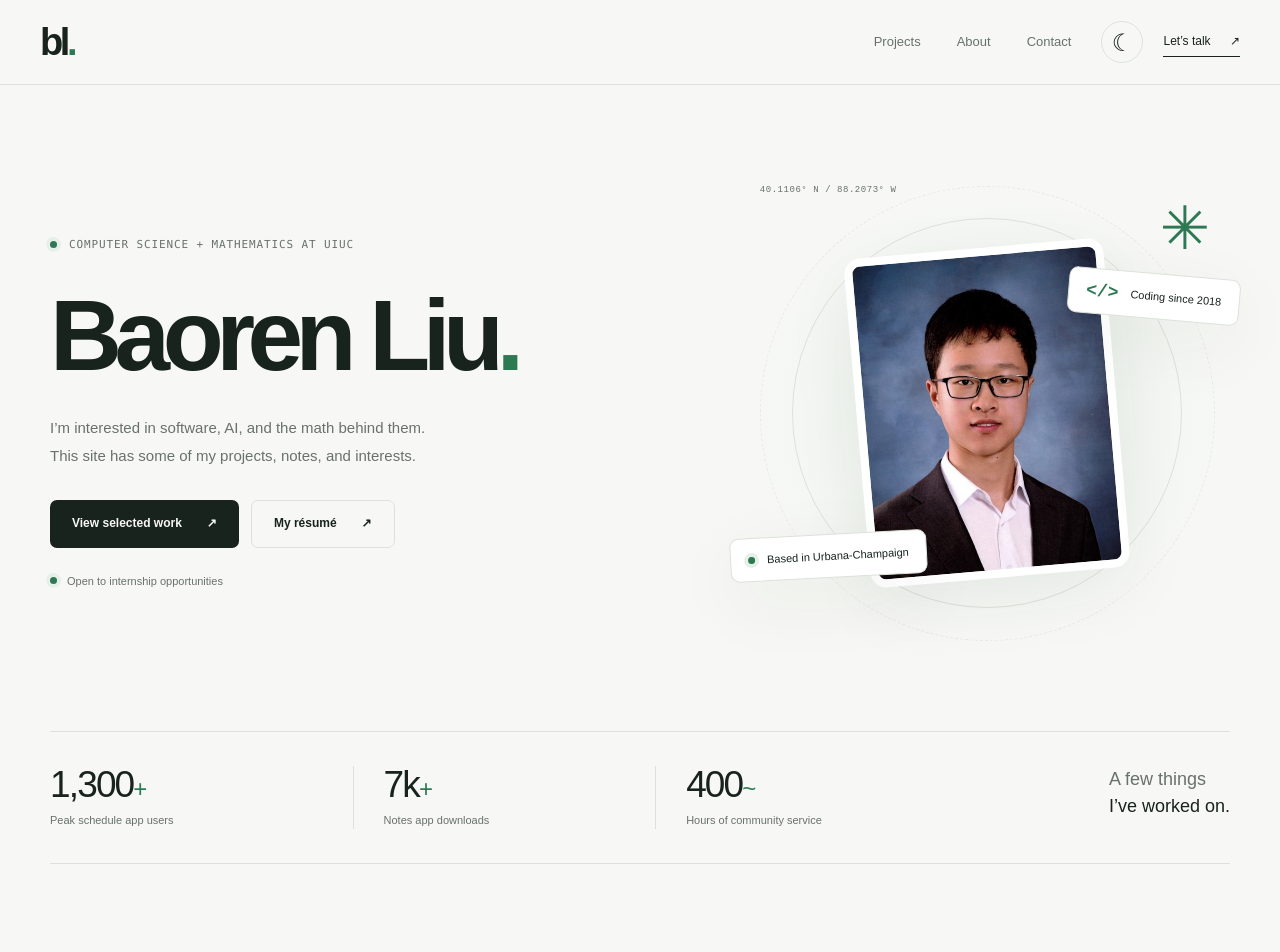
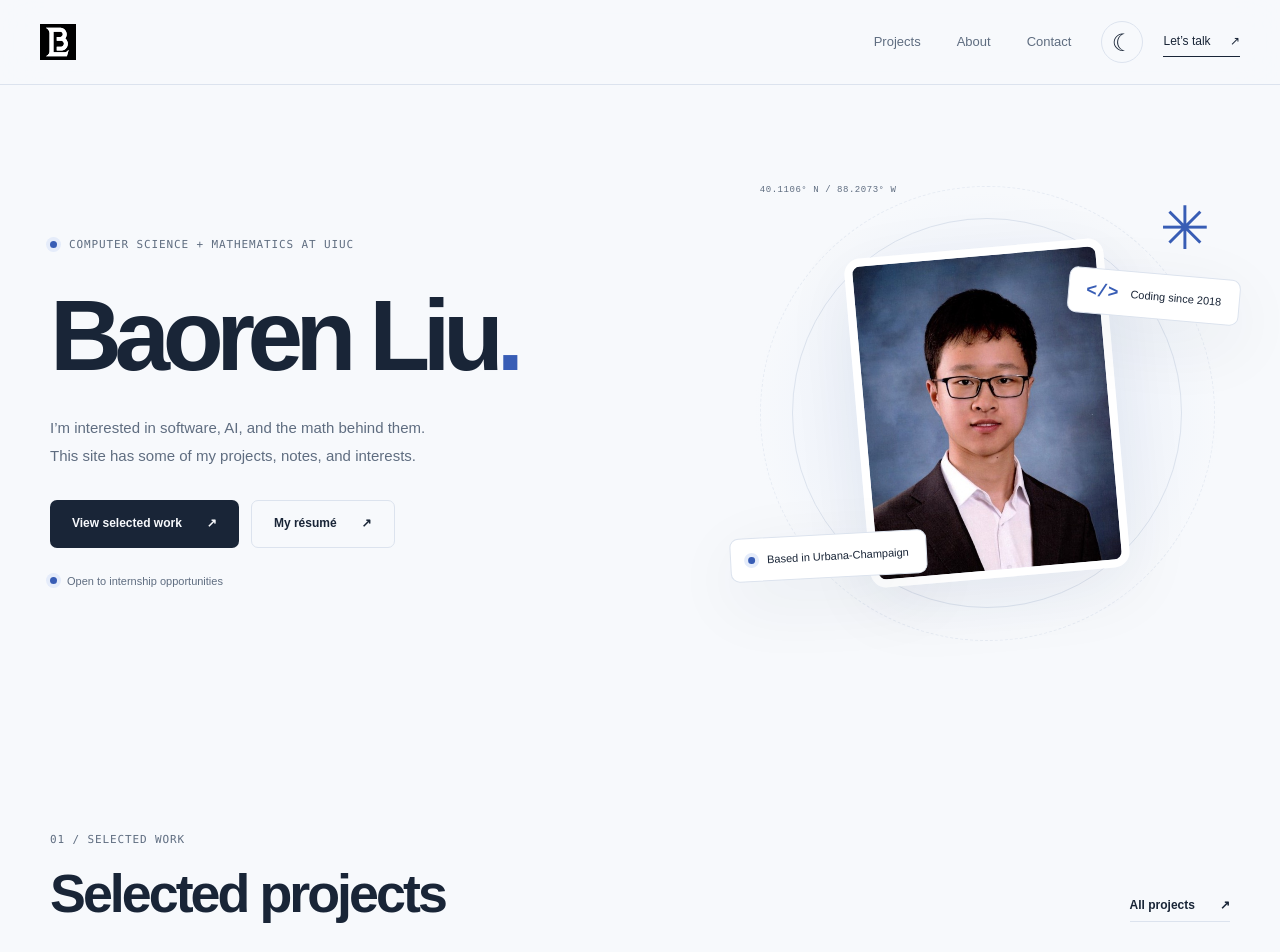
Before and after one commit to RoboticReaper/NextJS-Portfolio, a Next.js app: page / in a window 1280 px wide. Shown: the top 952 px of the page. Built offline with nearby package versions, Linux system fonts and the light colour scheme.

Commit message:
Restore original logo, use a blue palette, and remove homepage statistics

```diff
--- a/app/layout.tsx
+++ b/app/layout.tsx
@@ -21,8 +21,8 @@ export const metadata: Metadata = {
 };
 export const viewport: Viewport = {
   themeColor: [
-    { media: "(prefers-color-scheme: light)", color: "#f7f8f5" },
-    { media: "(prefers-color-scheme: dark)", color: "#111714" },
+    { media: "(prefers-color-scheme: light)", color: "#f7f9fc" },
+    { media: "(prefers-color-scheme: dark)", color: "#101722" },
   ],
 };
 const initialize = `(function(){var h=document.documentElement;var dark=window.matchMedia('(prefers-color-scheme: dark)').matches;try{var t=localStorage.getItem('portfolio-theme');h.dataset.theme=t==='dark'||t==='light'?t:(dark?'dark':'light')}catch(e){h.dataset.theme=dark?'dark':'light'}if(!window.matchMedia('(prefers-reduced-motion: reduce)').matches){h.dataset.introPending='true';window.setTimeout(function(){delete h.dataset.introPending;var c=document.getElementById('site-content');if(c)c.inert=false},3000)}})();`;
--- a/app/page.tsx
+++ b/app/page.tsx
@@ -62,33 +62,6 @@ export default function Home() {
           </span>
         </div>
       </section>
-      <div className="container">
-        <div className="metrics-strip">
-          <div>
-            <strong>
-              1,300<span>+</span>
-            </strong>
-            <span>Peak schedule app users</span>
-          </div>
-          <div>
-            <strong>
-              7k<span>+</span>
-            </strong>
-            <span>Notes app downloads</span>
-          </div>
-          <div>
-            <strong>
-              400<span>~</span>
-            </strong>
-            <span>Hours of community service</span>
-          </div>
-          <p>
-            A few things
-            <br />
-            <span>I’ve worked on.</span>
-          </p>
-        </div>
-      </div>
       <section className="section container" id="work">
         <div className="section-heading">
           <div>
--- a/components/navbar.tsx
+++ b/components/navbar.tsx
@@ -42,12 +42,12 @@ export function Navbar() {
     <header className="site-header">
       <div className="nav-wrap">
         <Link
-          className="wordmark"
+          className="brand-logo"
           href="/"
           onClick={() => setOpen(false)}
           aria-label="Baoren Liu home"
         >
-          bl<span className="accent">.</span>
+          <img src="/logo.svg" alt="Baoren Liu logo" width={36} height={36} />
         </Link>
         <nav
           aria-label="Main navigation"
--- a/styles/globals.css
+++ b/styles/globals.css
@@ -1,37 +1,50 @@
 :root {
-  --bg: #f7f8f5;
+  --bg: #f7f9fc;
   --surface: #fff;
-  --text: #18231e;
-  --muted: #68716c;
-  --line: #dce2da;
-  --accent: #2c7954;
-  --accent-soft: #e7f0e8;
-  --band: #edf1ea;
-  --shadow: 0 20px 70px #192a2010;
+  --text: #192537;
+  --muted: #5f6d80;
+  --line: #dce3ee;
+  --accent: #385db5;
+  --accent-soft: #e5ecfa;
+  --band: #edf2fa;
+  --shadow: 0 20px 70px #18284612;
+  --card-blue: #e0e9f7;
+  --card-lilac: #e9e6f5;
+  --card-slate: #e6eaf2;
+  --card-ice: #dfedf4;
   color-scheme: light;
 }
 html[data-theme="dark"] {
-  --bg: #111714;
-  --surface: #19221d;
-  --text: #eaf0e9;
-  --muted: #a0aca3;
-  --line: #303e34;
-  --accent: #9cdbb0;
-  --accent-soft: #263b2d;
-  --band: #18251d;
+  --bg: #101722;
+  --surface: #192333;
+  --text: #eaf0f8;
+  --muted: #a5b2c5;
+  --line: #303e53;
+  --accent: #a4bfff;
+  --accent-soft: #263754;
+  --band: #172336;
   --shadow: 0 20px 70px #0003;
+  --card-blue: #243753;
+  --card-lilac: #33324a;
+  --card-slate: #2b3548;
+  --card-ice: #243b4a;
   color-scheme: dark;
 }
 @media (prefers-color-scheme: dark) {
   html:not([data-theme]) {
-    --bg: #111714;
-    --surface: #19221d;
-    --text: #eaf0e9;
-    --muted: #a0aca3;
-    --line: #303e34;
-    --accent: #9cdbb0;
-    --accent-soft: #263b2d;
-    --band: #18251d;
+    --bg: #101722;
+    --surface: #192333;
+    --text: #eaf0f8;
+    --muted: #a5b2c5;
+    --line: #303e53;
+    --accent: #a4bfff;
+    --accent-soft: #263754;
+    --band: #172336;
+    --shadow: 0 20px 70px #0003;
+    --card-blue: #243753;
+    --card-lilac: #33324a;
+    --card-slate: #2b3548;
+    --card-ice: #243b4a;
     color-scheme: dark;
   }
 }
@@ -155,6 +168,14 @@ p {
   line-height: 1;
   font-weight: 700;
   letter-spacing: -0.09em;
+}
+.brand-logo {
+  display: inline-flex;
+  flex-shrink: 0;
+}
+.brand-logo img {
+  width: 36px;
+  height: 36px;
 }
 .main-nav {
   display: flex;
@@ -368,45 +389,6 @@ p {
   color: var(--accent);
   line-height: 1;
 }
-.metrics-strip {
-  display: grid;
-  grid-template-columns: repeat(3, 1fr) 0.9fr;
-  padding-block: 34px;
-  border-block: 1px solid var(--line);
-}
-.metrics-strip > div {
-  display: flex;
-  flex-direction: column;
-  gap: 8px;
-  padding-left: 30px;
-  border-left: 1px solid var(--line);
-}
-.metrics-strip > div:first-child {
-  padding-left: 0;
-  border: 0;
-}
-.metrics-strip strong {
-  font-size: 37px;
-  letter-spacing: -0.05em;
-  line-height: 1;
-  font-weight: 500;
-}
-.metrics-strip strong span {
-  font-size: 24px;
-  color: var(--accent);
-}
-.metrics-strip div > span {
-  color: var(--muted);
-  font-size: 11px;
-}
-.metrics-strip > p {
-  font-size: 18px;
-  line-height: 1.5;
-  justify-self: end;
-}
-.metrics-strip > p > span {
-  color: var(--text);
-}
 .section {
   padding-block: 100px;
 }
@@ -459,38 +441,22 @@ p {
   border-radius: 12px;
   overflow: hidden;
   transition: transform 0.3s;
-  color: #223528;
+  color: var(--text);
 }
 .project-art:hover {
   transform: translateY(-5px);
 }
 .mint {
-  background: #e1ece0;
+  background: var(--card-blue);
 }
 .lavender {
-  background: #e8e5f3;
+  background: var(--card-lilac);
 }
 .peach {
-  background: #eee3d7;
+  background: var(--card-slate);
 }
 .blue {
-  background: #e0eaf2;
-}
-html[data-theme="dark"] .mint {
-  background: #263b2d;
-  color: #dcebdc;
-}
-html[data-theme="dark"] .lavender {
-  background: #343244;
-  color: #eeebff;
-}
-html[data-theme="dark"] .peach {
-  background: #42382e;
-  color: #eee3d7;
-}
-html[data-theme="dark"] .blue {
-  background: #283944;
-  color: #e0eaf2;
+  background: var(--card-ice);
 }
 .project-number {
   position: absolute;
@@ -507,7 +473,7 @@ html[data-theme="dark"] .blue {
   right: 20px;
   width: 34px;
   height: 34px;
-  border: 1px solid #68716c30;
+  border: 1px solid color-mix(in srgb, currentColor 20%, transparent);
   display: grid;
   place-items: center;
   border-radius: 50%;
@@ -524,8 +490,8 @@ html[data-theme="dark"] .blue {
   padding: 6px 12px;
 }
 .schedule-preview {
-  background: #fafcf9;
-  color: #18231e;
+  background: #fafcff;
+  color: #192537;
   width: 76%;
   height: 240px;
   border-radius: 10px;
@@ -1325,21 +1291,6 @@ html[data-intro-pending] .name-intro {
   .label-location {
     left: 0;
   }
-  .metrics-strip {
-    grid-template-columns: repeat(3, 1fr);
-  }
-  .metrics-strip > p {
-    display: none;
-  }
-  .metrics-strip > div {
-    padding-left: 20px;
-  }
-  .metrics-strip strong {
-    font-size: 31px;
-  }
-  .metrics-strip div > span {
-    font-size: 10px;
-  }
   .section {
     padding-block: 70px;
   }
@@ -1534,24 +1485,6 @@ html[data-intro-pending] .name-intro {
     bottom: 38px;
     left: 0;
   }
-  .metrics-strip {
-    padding-block: 26px;
-    gap: 8px;
-  }
-  .metrics-strip > div {
-    padding-left: 12px;
-  }
-  .metrics-strip strong {
-    font-size: 26px;
-  }
-  .metrics-strip strong span {
-    font-size: 19px;
-  }
-  .metrics-strip div > span {
-    font-size: 9px;
-    max-width: 90px;
-    line-height: 1.5;
-  }
   .section {
     padding-block: 60px;
   }
```
